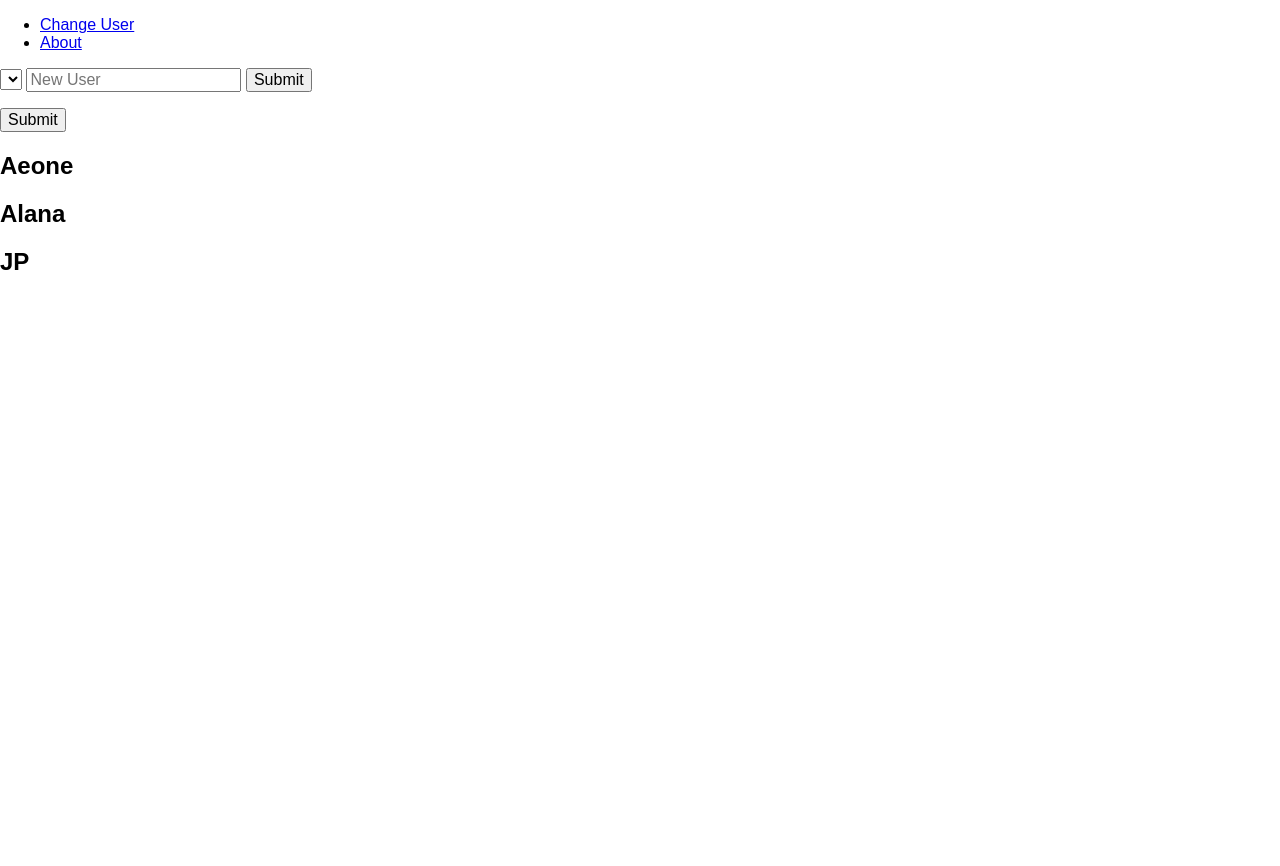
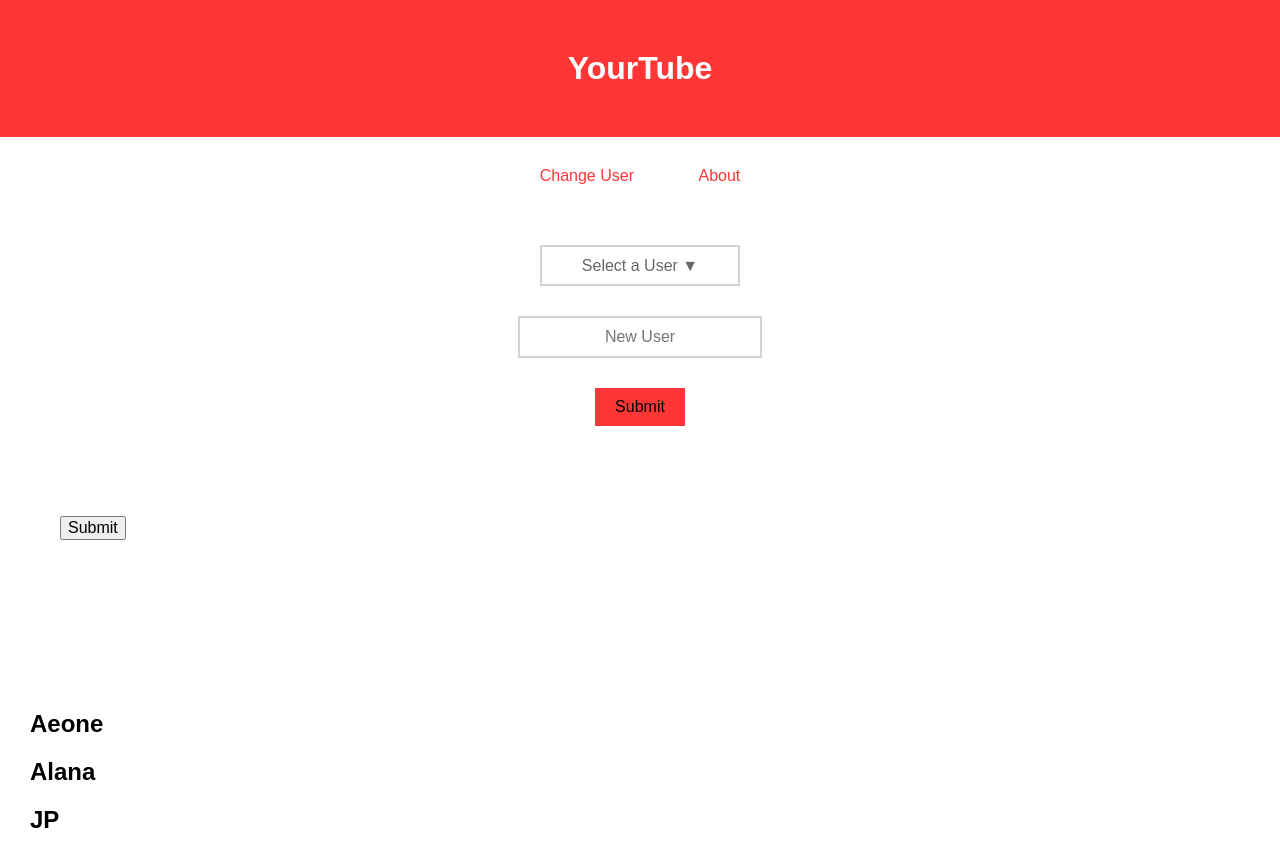
Before and after one commit to TVision-Trio/yourTube, a website: page public/index.html in a window 1280 px wide. Before the commit the page ends 800 px from the top, so only its background shows below. Drawn offline with nearby package versions, Linux system fonts and the light colour scheme; no server answers.

Commit message:
Started on CSS styles

```diff
--- a/public/index.html
+++ b/public/index.html
@@ -10,15 +10,15 @@
     <link rel="stylesheet" href="styles/state.css">
     <script id="time-cloud-template" type="text/x-handlebars-template">
       <!-- for each thing from the database, create a cloud tag thing -->
-      <li value="{{time_id}}">{{time}}</li>
+      <li class="cloud time" value="{{time_id}}">{{time}}</li>
     </script>
     <script id="day-cloud-template" type="text/x-handlebars-template">
       <!-- for each thing from the database, create a cloud tag thing -->
-      <li value="{{day_id}}">{{day}}</li>
+      <li class="cloud day" value="{{day_id}}">{{day}}</li>
     </script>
     <script id="genre-cloud-template" type="text/x-handlebars-template">
       <!-- for each thing from the database, create a cloud tag thing -->
-      <li value="{{genre_id}}">{{genre}}</li>
+      <li class="cloud genre" value="{{genre_id}}">{{genre}}</li>
     </script>
     <script id="results-template" type="text/x-handlebars-template">
       <!-- for each thing from the database, create a cloud tag thing -->
@@ -27,6 +27,7 @@
   </head>
   <body>
     <header>
+      <h1>YourTube</h1>
       <nav>
         <ul>
           <li><a href="/landing">Change User</a></li>
@@ -37,10 +38,12 @@
     <main>
       <section id="landing">
         <select class="" name="">
+          <option default>Select a User &#x25BC;</option>
+          <option value="65375">Test User</option>
           <!-- Populated option tags go here -->
         </select>
         <input type="text" placeholder="New User">
-        <button type="button">Submit</button>
+        <button id="newUserButton" type="button">Submit</button>
       </section>
       <section id="home">
         <section id="search">
--- a/public/styles/base.css
+++ b/public/styles/base.css
@@ -0,0 +1,26 @@
+/******* BASE *******/
+
+* {
+  /*font-size: 1.15em;*/
+}
+
+html, body {
+  background-color: white;
+  padding: 0px;
+  margin: 0px;
+}
+
+a {
+  text-decoration: none;
+}
+
+ul {
+  border: 0px;
+  margin: 0px;
+  padding: 0px;
+}
+
+section {
+  display: block;
+  padding: 30px;
+}
--- a/public/styles/layout.css
+++ b/public/styles/layout.css
@@ -0,0 +1,41 @@
+/******* LAYOUT *******/
+
+
+/* Header */
+header {
+  background: rgba(255, 0, 0, 0.79);
+
+}
+
+header h1 {
+  text-align: center;
+  color: white;
+}
+
+header li {
+  display: inline;
+  margin: 30px;
+}
+
+header h1 {
+  text-align: center;
+  margin: 0px;
+  padding: 50px;
+}
+
+header li {
+  display: inline;
+  margin: 30px;
+}
+
+/* nav */
+nav {
+  background-color: white;
+  margin: 0px;
+  padding: 30px;
+  text-align: center;
+}
+
+nav a {
+  color: rgba(255, 0, 0, 0.79);
+}
--- a/public/styles/module.css
+++ b/public/styles/module.css
@@ -0,0 +1,59 @@
+/******* MODULE *******/
+
+/* Landing Page */
+
+#landing {
+  text-align: center;
+}
+
+#landing input, #landing select  {
+  display: block;
+  margin: 0px auto 30px auto;
+  width: 200px;
+  text-align: center;
+  padding: 10px 20px;
+  background-color: white;
+  border: 2px solid lightgray;
+  color: rgba(0,0,0,.60);
+}
+
+#landing input {
+  border: 2px solid lightgray;
+}
+
+#landing select {
+  -webkit-appearance: none;
+  -moz-appearance: none;*/
+  appearance: none;
+}
+
+#landing button {
+  padding: 10px 20px;
+  background-color: rgba(255, 0, 0, 0.79);
+  border: none;
+}
+
+/* Cloud Tags */
+.cloud {
+  border-radius: 25px;
+  border: 5px solid black;
+  background: rgba(255, 0, 0, 0.79);
+  text-align: center;
+  list-style: none;
+}
+
+#search li {
+  display: inline;
+}
+
+.time {
+  background-color: rgba(0, 113, 188, 0.79);
+}
+
+.day {
+  background-color: rgba(0, 146, 69, 0.79);
+}
+
+.genre {
+  background-color: rgba(0, 146, 69, 0.79);
+}
--- a/public/styles/state.css
+++ b/public/styles/state.css
@@ -0,0 +1 @@
+/******* STATE *******/
```
